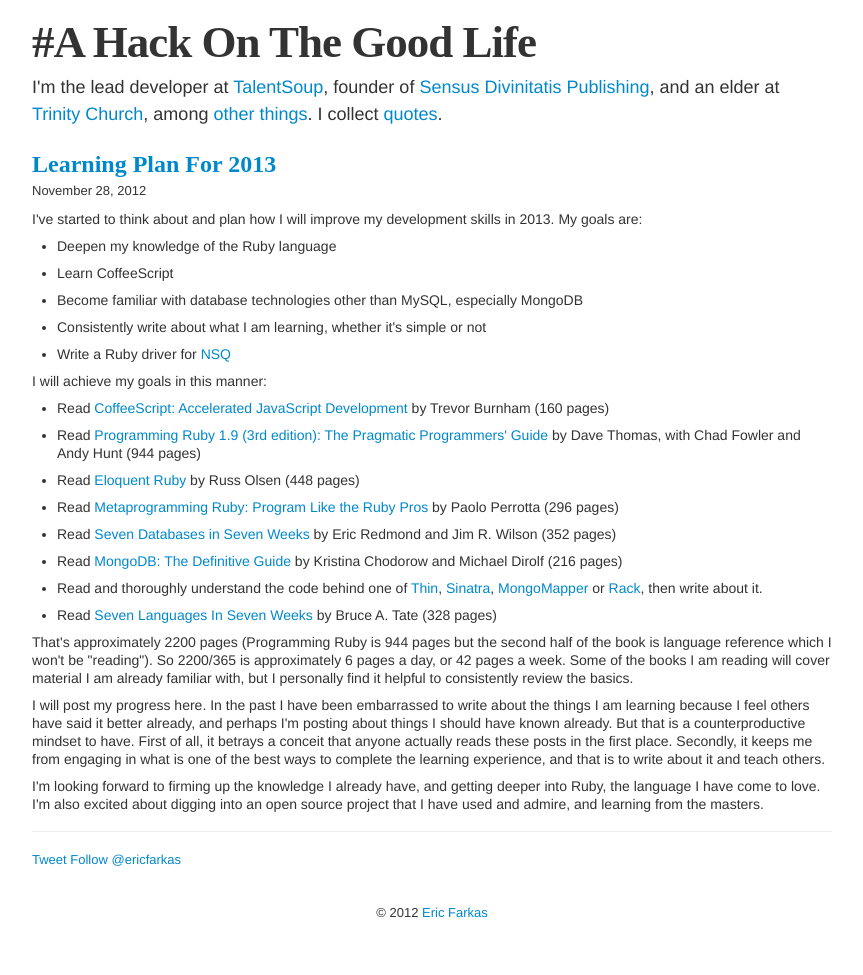
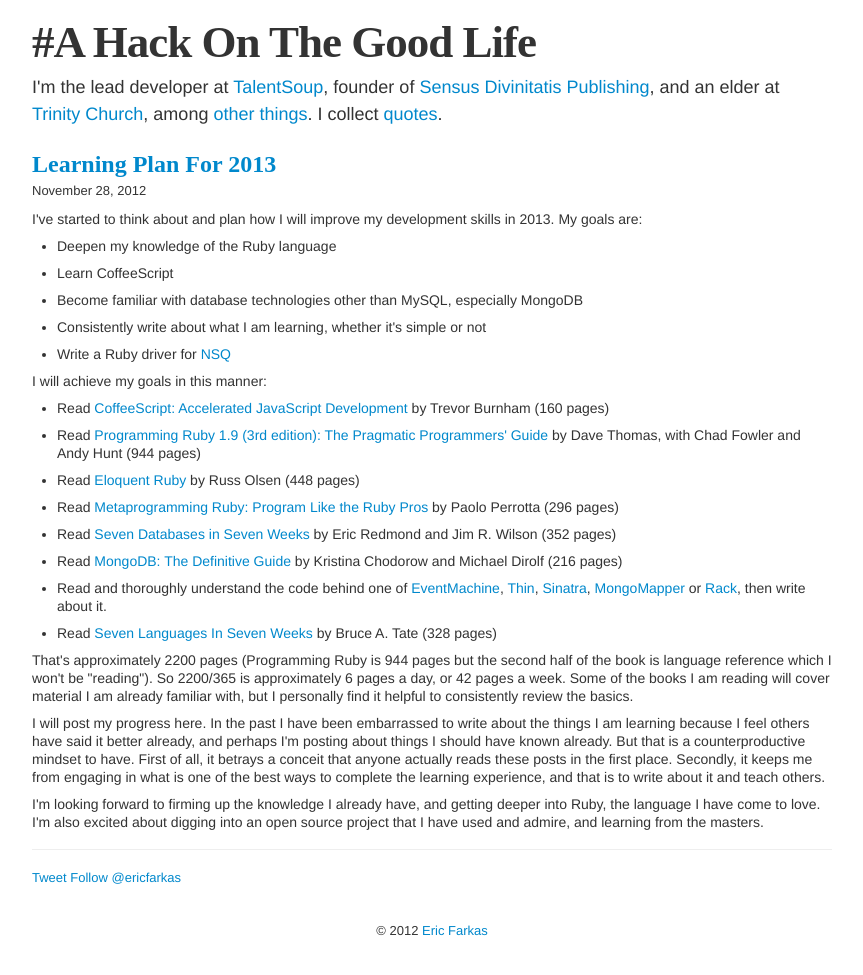
Before and after one commit to speric/speric.github.com, a Jekyll site: the page built from _posts/2012-11-28-learning-plan-for-2013.markdown, in a window 1280 px wide. Shown: the whole page, without its empty margins (208-1071 px from the left). Built offline with Jekyll 4.4.1, drawn with Linux system fonts in a browser that asks for light colours; some web fonts are replaced; Markdown is read by kramdown in place of the engine named in the settings; comment, search, counter and statistics services are not loaded.

Commit message:
Update _posts/2012-11-28-learning-plan-for-2013.markdown

```diff
--- a/_posts/2012-11-28-learning-plan-for-2013.markdown
+++ b/_posts/2012-11-28-learning-plan-for-2013.markdown
@@ -19,7 +19,7 @@
   <li><p>Read <a href="http://pragprog.com/book/ppmetr/metaprogramming-ruby">Metaprogramming Ruby: Program Like the Ruby Pros</a> by Paolo Perrotta (296 pages)</p></li>
   <li><p>Read <a href="http://pragprog.com/book/rwdata/seven-databases-in-seven-weeks">Seven Databases in Seven Weeks</a> by Eric Redmond and Jim R. Wilson (352 pages)</p></li>
   <li><p>Read <a href="http://www.amazon.com/MongoDB-Definitive-Guide-Kristina-Chodorow/dp/1449381561/">MongoDB: The Definitive Guide</a> by Kristina Chodorow and Michael Dirolf (216 pages)</p></li>
-  <li><p>Read and thoroughly understand the code behind one of <a href="https://github.com/macournoyer/thin">Thin</a>, <a href="http://www.sinatrarb.com/">Sinatra</a>, <a href="http://mongomapper.com/">MongoMapper</a> or <a href="http://rack.github.com/">Rack</a>, then write about it.</p></li>
+  <li><p>Read and thoroughly understand the code behind one of <a href="http://rubyeventmachine.com/">EventMachine</a>, <a href="https://github.com/macournoyer/thin">Thin</a>, <a href="http://www.sinatrarb.com/">Sinatra</a>, <a href="http://mongomapper.com/">MongoMapper</a> or <a href="http://rack.github.com/">Rack</a>, then write about it.</p></li>
   <li><p>Read <a href="http://pragprog.com/book/btlang/seven-languages-in-seven-weeks">Seven Languages In Seven Weeks</a> by Bruce A. Tate (328 pages)</p></li>
 </ul>
 
```
